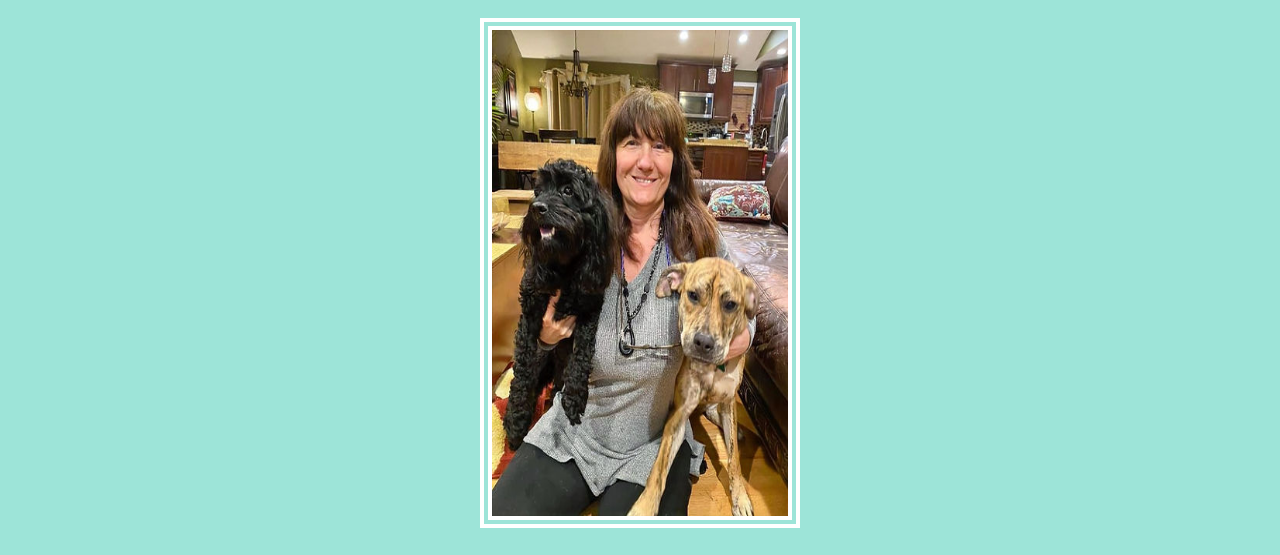
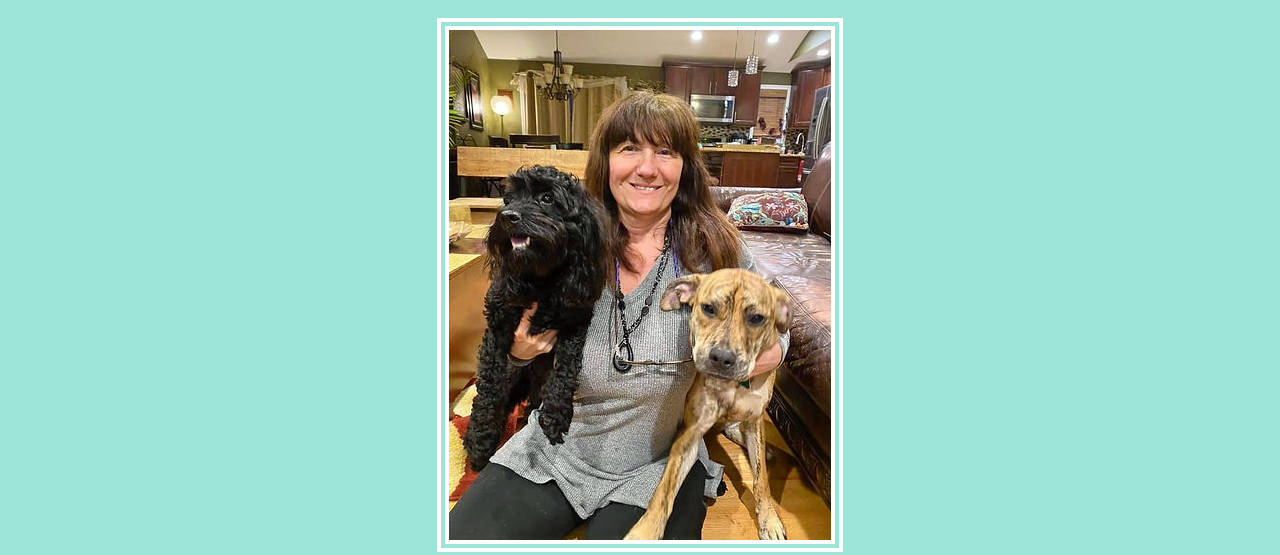
Before and after one commit to dmoses00/lend-a-pet-site, a plain HTML site: page index.html in a window 1280 px wide. Shown: the part 238-793 px from the top of the page. Drawn offline with Linux system fonts and the light colour scheme.

Commit message:
Add files via upload

```diff
--- a/style.css
+++ b/style.css
@@ -60,8 +60,8 @@ nav a:hover {
 }
 
 .mom {
-  width: 320px;
-  height: 510px;
+  width: auto;
+  height: auto;
   display: block;
   margin-left: auto;
   margin-right: auto;
```
